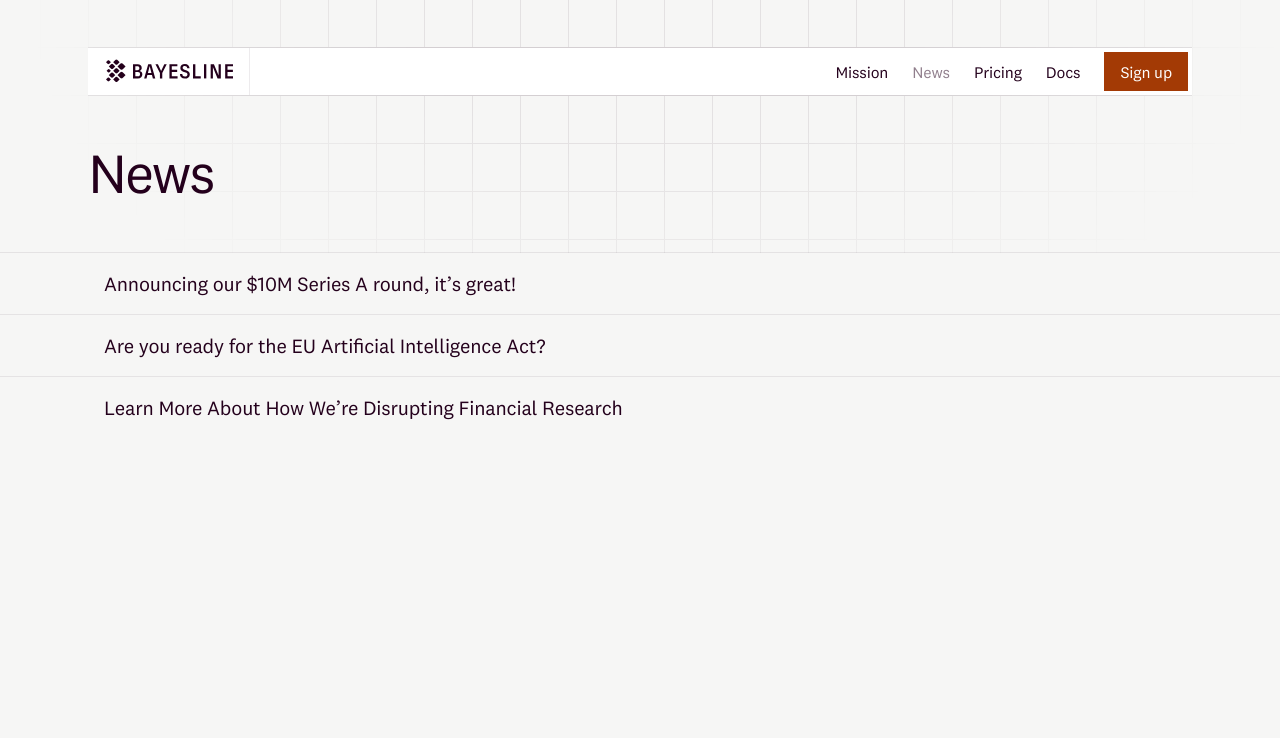
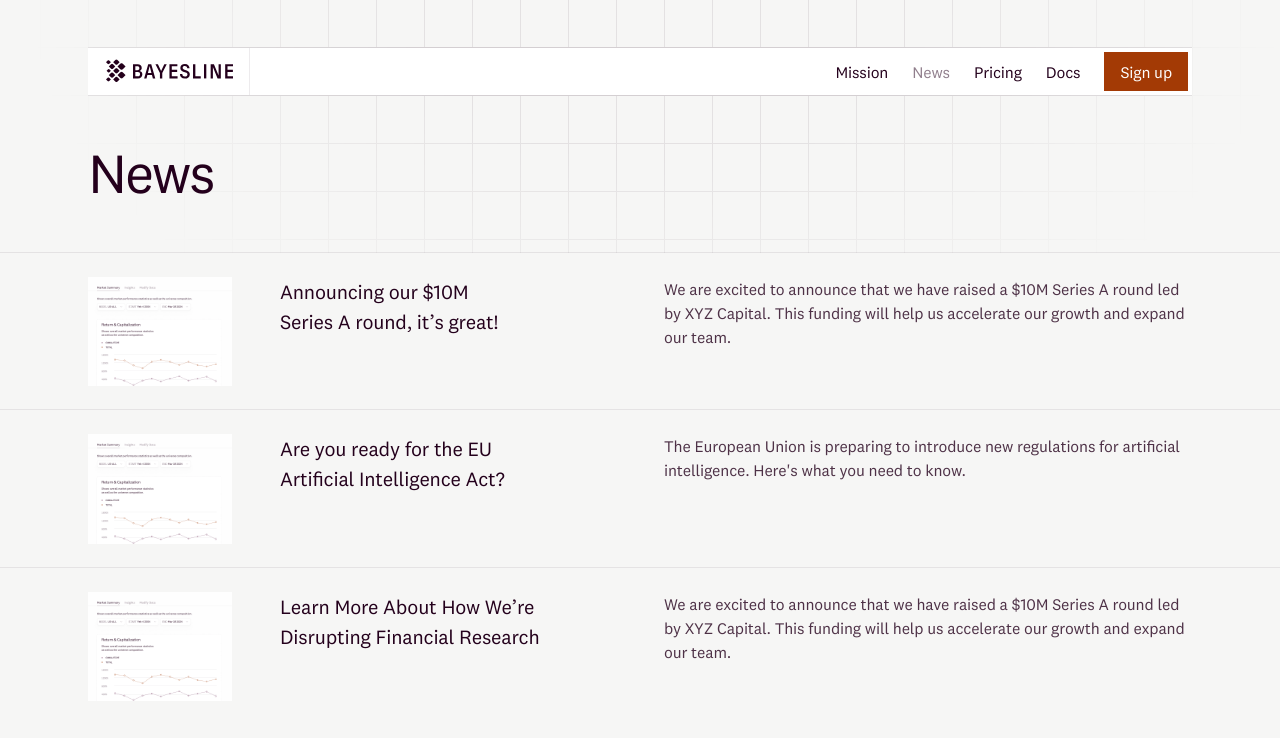
Before and after one commit to sebastiangraz/bayesline, a React (Vite) app: page /news in a window 1280 px wide. Shown: the top 738 px of the page. Built offline with nearby package versions, Linux system fonts and the light colour scheme.

Commit message:
add excerpts and style index

```diff
--- a/src/pages/News/index.tsx
+++ b/src/pages/News/index.tsx
@@ -1,7 +1,7 @@
 import { Link } from '@tanstack/react-router';
 import slugify from 'slugify';
 import style from './news.module.css';
-
+import hero from '@/assets/homepage-hero.png';
 const globEntries = Object.entries(
   import.meta.glob<string | string[] | any>(['@/pages/entries/*.mdx'], {
     eager: true
@@ -20,19 +20,24 @@ export function News() {
       </div>
 
       <ul className={`col ${style.ul}`}>
-        {entryMeta.map(({ title, fileName }) => {
+        {entryMeta.map(({ title, fileName, excerpt }) => {
           return (
             <li key={fileName} className={`col`}>
-              <div className={`col`}>
               <Link
+                className={`col ${style.wrapper}`}
                 to={`/news/$postId`}
                 params={{
                   postId: `${fileName}`
                 }}
               >
+                <img src={hero} className={`col ${style.thumbnail}`} />
+                <div className={`col ${style.link}`}>
                   <h5>{title}</h5>
+                </div>
+                <div className={`col ${style.excerpt}`}>
+                  <p>{excerpt}</p>
+                </div>
               </Link>
-              </div>
             </li>
           );
         })}
@@ -46,12 +51,14 @@ export const entryMeta = globEntries.map(([url, module]) => {
   const title = module.frontmatter.title;
   const slug = slugify(title, { lower: true });
   const fileName = getFileName(url);
+  const excerpt = module.frontmatter.excerpt;
 
   return {
     title,
     slug,
     fileName,
     Page,
+    excerpt,
     id: `${fileName}`
   };
 });
--- a/src/pages/News/news.module.css
+++ b/src/pages/News/news.module.css
@@ -3,17 +3,37 @@
   padding: 0;
 
   li {
-    & > * {
-      display: grid;
-    }
-
     box-shadow: var(--border-b);
     background: var(--background-5);
     grid-column: 1 / 26;
+    &:has(.wrapper:hover) {
+      background-color: var(--background-4);
+    }
+    &:hover .thumbnail {
+      filter: saturate(0);
+      mix-blend-mode: multiply;
+    }
   }
   li a {
-    padding: 1em;
     text-decoration: none;
     list-style: none;
   }
 }
+
+.wrapper {
+  padding: 1.5rem 0;
+}
+
+.thumbnail {
+  grid-column: 1 / 4;
+  width: 100%;
+}
+
+.link {
+  grid-column: 5 / 12;
+}
+
+.excerpt {
+  grid-column: 13 / end;
+  text-wrap: pretty;
+}
--- a/src/pages/entries/announcing-vc-round.mdx
+++ b/src/pages/entries/announcing-vc-round.mdx
@@ -1,6 +1,7 @@
 ---
 title: Announcing our $10M Series A round, it’s great!
 published: 2024-10-23
+excerpt: We are excited to announce that we have raised a $10M Series A round led by XYZ Capital. This funding will help us accelerate our growth and expand our team.
 ---
 
 import { Logo } from '@/components/Logo';
--- a/src/pages/entries/eu-intelligence.mdx
+++ b/src/pages/entries/eu-intelligence.mdx
@@ -1,6 +1,7 @@
 ---
 title: Are you ready for the EU Artificial Intelligence Act?
 published: 2024-10-24
+excerpt: The European Union is preparing to introduce new regulations for artificial intelligence. Here's what you need to know.
 ---
 
 # my second title post
--- a/src/pages/entries/first-post.mdx
+++ b/src/pages/entries/first-post.mdx
@@ -1,6 +1,7 @@
 ---
 title: Learn More About How We’re Disrupting Financial Research
 published: 2024-10-24
+excerpt: We are excited to announce that we have raised a $10M Series A round led by XYZ Capital. This funding will help us accelerate our growth and expand our team.
 ---
 
 # my post
--- a/vite.config.ts
+++ b/vite.config.ts
@@ -5,6 +5,7 @@ import { fileURLToPath, URL } from 'url';
 import { TanStackRouterVite } from '@tanstack/router-vite-plugin';
 import remarkFrontmatter from 'remark-frontmatter';
 import remarkMdxFrontmatter from 'remark-mdx-frontmatter';
+
 // https://vitejs.dev/config/
 
 export default defineConfig(async (): Promise<UserConfig> => {
```
Also changed, not shown: 1 other file (tests, documents, lock files or other folders). Lines whose indentation alone changed are shown as unchanged.
